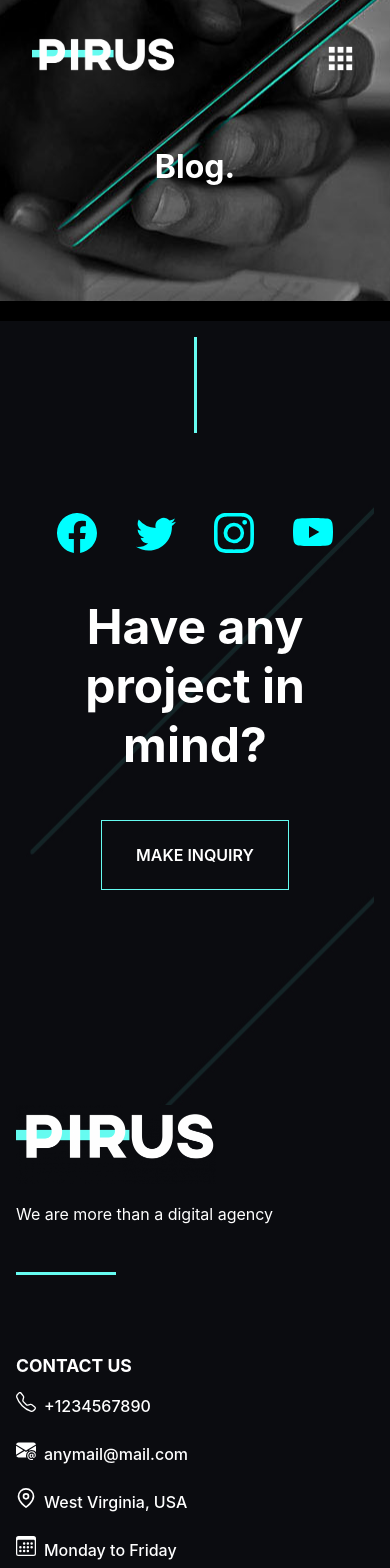
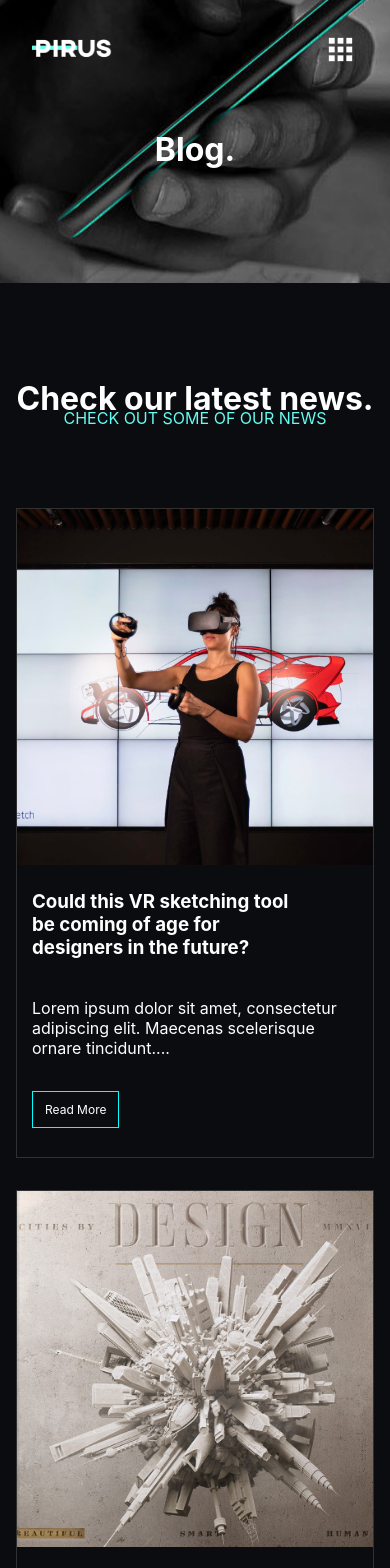
Before and after one commit to TornikeALT/pirus, a React (Create React App) app: page /blog in a window 390 px wide. Shown: the top 1568 px of the page. Built offline with nearby package versions, Linux system fonts and the light colour scheme.

Commit message:
finished blog page news section with responsive

```diff
--- /dev/null
+++ b/src/components/BlogNews.js
@@ -0,0 +1,75 @@
+import '../styles/BlogNews.css'
+import vrWoman from '../images/vrwoman.jpg'
+import design from '../images/design.jpg'
+import thx from '../images/thanks.jpg'
+import phoneBlue from '../images/phone-2.jpg'
+import phoneRed from '../images/phone.jpg'
+import mask from '../images/mask.jpg'
+import useIntersectionObserver from '../hooks/useIntersectionObserver'
+
+
+function BlogNews() {
+    const { currentRef, animate } = useIntersectionObserver(0.1)
+    return (
+        <section className='blog_news_section' ref={currentRef}>
+            <div className="container" >
+                <div className={`works_title ${animate ? 'animate_news ' : ''}`} style={{ opacity: animate ? 1 : 0 }}>
+                    <h2>Check our latest news.</h2>
+                    <p>CHECK OUT SOME OF OUR NEWS</p>
+                </div>
+                <div className='blog_news_wrapper'>
+                    <article className='blog_news_item'>
+                        <img src={vrWoman} alt="woman with vr" />
+                        <h3 className='blog_news_item_title'>Could this VR sketching tool be coming of age for designers in the future?</h3>
+                        <p className='blog_news_item_content'>Lorem ipsum dolor sit amet, consectetur adipiscing elit. Maecenas scelerisque ornare tincidunt....</p>
+                        <div className='read_more_btn'>
+                            <a href="/#">Read More</a>
+                        </div>
+                    </article>
+                    <article className='blog_news_item'>
+                        <img src={design} alt="buildings design" />
+                        <h3 className='blog_news_item_title'>8 Cities That Show You What The Future Will Look Like (Innovative Ideas)</h3>
+                        <p className='blog_news_item_content'>Lorem ipsum dolor sit amet, consectetur adipiscing elit. Maecenas scelerisque ornare tincidunt....</p>
+                        <div className='read_more_btn'>
+                            <a href="/#">Read More</a>
+                        </div>
+                    </article>
+                    <article className='blog_news_item'>
+                        <img src={thx} alt="thanks envelope" />
+                        <h3 className='blog_news_item_title'>15 Gift Ideas for Mom and Dad. Wherever They Are This Year</h3>
+                        <p className='blog_news_item_content'>Lorem ipsum dolor sit amet, consectetur adipiscing elit. Maecenas scelerisque ornare tincidunt....</p>
+                        <div className='read_more_btn'>
+                            <a href="/#">Read More</a>
+                        </div>
+                    </article>
+                    <article className='blog_news_item'>
+                        <img src={phoneBlue} alt="phone with blue background" />
+                        <h3 className='blog_news_item_title'>Yes, You Should Be Using Apple Pay or Google Pay Right Now</h3>
+                        <p className='blog_news_item_content'>Lorem ipsum dolor sit amet, consectetur adipiscing elit. Maecenas scelerisque ornare tincidunt....</p>
+                        <div className='read_more_btn'>
+                            <a href="/#">Read More</a>
+                        </div>
+                    </article>
+                    <article className='blog_news_item'>
+                        <img src={phoneRed} alt="phone with red background" />
+                        <h3 className='blog_news_item_title'>How to Trick Out Your iPhone Home Screen in iOS 14 (Newest)</h3>
+                        <p className='blog_news_item_content'>Lorem ipsum dolor sit amet, consectetur adipiscing elit. Maecenas scelerisque ornare tincidunt....</p>
+                        <div className='read_more_btn'>
+                            <a href="/#">Read More</a>
+                        </div>
+                    </article>
+                    <article className='blog_news_item'>
+                        <img src={mask} alt="mask with yellow background" />
+                        <h3 className='blog_news_item_title'>22 Face Masks We Actually Like to Wear In The Future (Creative Business Ideas)</h3>
+                        <p className='blog_news_item_content'>Lorem ipsum dolor sit amet, consectetur adipiscing elit. Maecenas scelerisque ornare tincidunt....</p>
+                        <div className='read_more_btn'>
+                            <a href="/#">Read More</a>
+                        </div>
+                    </article>
+                </div>
+            </div>
+        </section>
+    );
+}
+
+export default BlogNews;
--- a/src/pages/BlogPage.js
+++ b/src/pages/BlogPage.js
@@ -1,5 +1,10 @@
+import BlogNews from "../components/BlogNews";
+
 function BlogPage() {
-    return 'blog'
+    return (
+        <>
+            <BlogNews />
+        </>)
 }
 
 export default BlogPage;
--- /dev/null
+++ b/src/styles/BlogNews.css
@@ -0,0 +1,75 @@
+.blog_news_section {
+    background-color: #0b0c10;
+    color: white;
+}
+
+.blog_news_wrapper {
+    display: grid;
+    grid-template-columns: 1fr 1fr 1fr;
+    gap: 2rem;
+}
+
+.read_more_btn a {
+    color: white;
+    border: 1px solid aqua;
+    padding: 10px 12px;
+    transition: opacity ease-in-out 0.3s;
+}
+
+.read_more_btn a:hover {
+    opacity: 0.7;
+}
+
+.read_more_btn {
+    padding: 15px;
+    margin-bottom: 1.5rem;
+}
+
+.blog_news_item {
+    border: 1px solid #313131;
+    min-height: 650px;
+    display: flex;
+    flex-direction: column;
+    justify-content: space-between;
+}
+
+.blog_news_item h3,
+p {
+    margin: unset;
+}
+
+.blog_news_item_title {
+    padding: 15px;
+}
+
+.blog_news_item_content {
+    padding: 15px;
+}
+
+.blog_news_item h3 {
+    max-width: 18rem;
+}
+
+.blog_news_item img {
+    max-width: 370px;
+    width: 100%;
+}
+
+/* Media queries */
+@media only screen and (max-width:1024px) {
+    .blog_news_wrapper {
+        grid-template-columns: 1fr;
+    }
+
+    .blog_news_item img {
+        max-width: unset;
+    }
+}
+
+
+
+@media only screen and (max-width:390px) {
+    .read_more_btn a {
+        font-size: 12px;
+    }
+}
--- a/src/styles/Footer.css
+++ b/src/styles/Footer.css
@@ -238,10 +238,18 @@
         margin-bottom: 3rem;
         padding-top: 2rem;
     }
+
+    .project_in_mind h2 {
+        font-size: 2rem;
+    }
 }
 
 @media only screen and (max-width:278px) {
     .social_icons ul {
         flex-direction: column;
     }
+
+    .pirus {
+        max-width: 100px;
+    }
 }
--- a/src/styles/Navigation.css
+++ b/src/styles/Navigation.css
@@ -208,4 +208,8 @@
         display: flex;
         flex-wrap: wrap;
     }
+
+    .pirus_logo {
+        max-width: 5rem;
+    }
 }
```
Also changed, not shown: src/images/mask.jpg (added).
